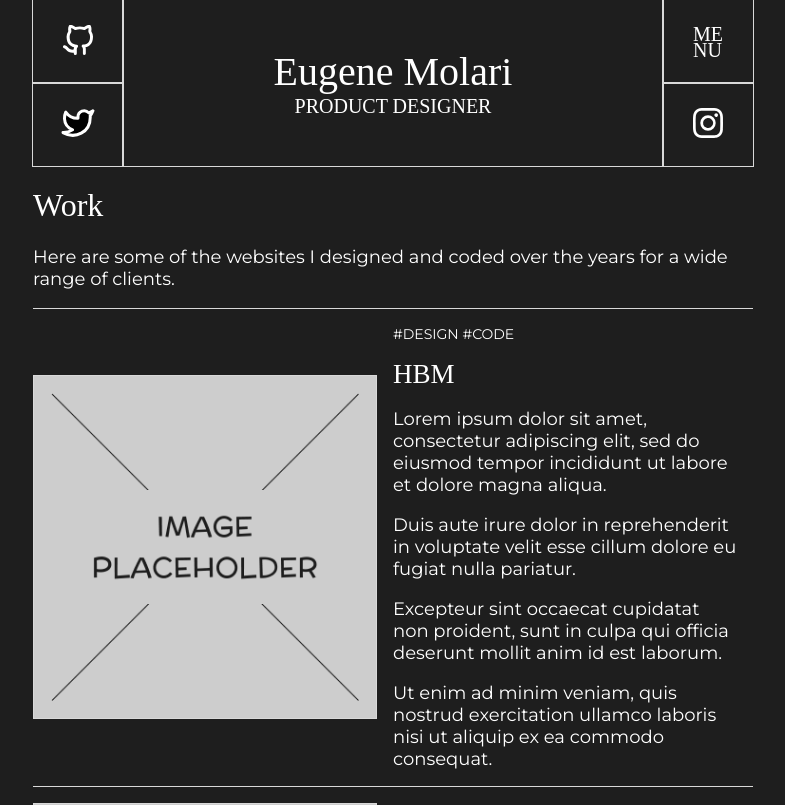
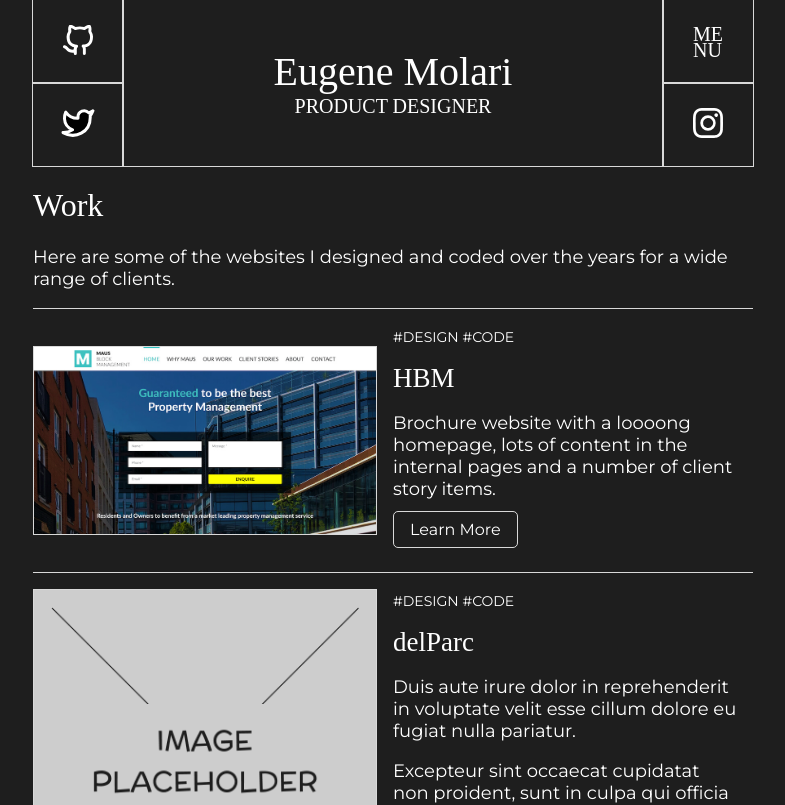
Before and after one commit to eugelogic/emerald, a Next.js app: page /work in a window 1280 px wide. Shown: the top 805 px of the page, without its empty margins (247-1032 px from the left). Built offline with nearby package versions, Linux system fonts and the light colour scheme; a web font is replaced by a local one.

Commit message:
Draft final content of the HBM work on the index + improve style of the IndexItemSplit component

```diff
--- a/components/IndexItemSplit.js
+++ b/components/IndexItemSplit.js
@@ -5,7 +5,7 @@ import styles from '../styles/IndexItemSplit.module.scss'
 const IndexItemSplit = ({ slug, imageSrc, imageAlt, imageWidth, imageHeight, categories, title, children }) => {
     return (
         <li className={styles.listItem}>
-            <div>
+            <div className={styles.media}>
                 <Link href={`/${slug}`}>
                     <a>
                         <Image
@@ -18,7 +18,7 @@ const IndexItemSplit = ({ slug, imageSrc, imageAlt, imageWidth, imageHeight, cat
                     </a>
                 </Link>
             </div>
-            <div>
+            <div className={styles.blurb}>
                 <div className={styles.categories}>
                     <span>{categories}</span>
                 </div>
--- a/pages/work.js
+++ b/pages/work.js
@@ -12,29 +12,22 @@ const Work = () => {
                 <ul className={styles.indexList}>
                     <IndexItemSplit
                         slug="work/hbm"
-                        imageSrc="/eumodig-image-placeholder-square-light.jpg"
-                        imageAlt="eumodig-image-placeholder-square-light"
-                        imageWidth="720"
-                        imageHeight="720"
+                        imageSrc="/hbm-homepage-thumbnail.jpg"
+                        imageAlt="hbm homepage thumbnail"
+                        imageWidth="840"
+                        imageHeight="463"
                         categories="#DESIGN #CODE"
                         title="HBM"
                     >
                         <p>
-                            Lorem ipsum dolor sit amet, consectetur adipiscing elit, sed do eiusmod tempor incididunt ut
-                            labore et dolore magna aliqua.
+                            Brochure website with a loooong homepage, lots of content in the internal pages and a number
+                            of client story items.
                         </p>
-                        <p>
-                            Duis aute irure dolor in reprehenderit in voluptate velit esse cillum dolore eu fugiat nulla
-                            pariatur.
-                        </p>
-                        <p>
-                            Excepteur sint occaecat cupidatat non proident, sunt in culpa qui officia deserunt mollit
-                            anim id est laborum.
-                        </p>
-                        <p>
-                            Ut enim ad minim veniam, quis nostrud exercitation ullamco laboris nisi ut aliquip ex ea
-                            commodo consequat.
-                        </p>
+                        <div className="buttonLink">
+                            <Link href="/work/hbm">
+                                <a>Learn More</a>
+                            </Link>
+                        </div>
                     </IndexItemSplit>
                     <IndexItemSplit
                         slug="work/delparc"
@@ -58,11 +51,11 @@ const Work = () => {
                 <div className={styles.moreContent}>
                     <p>More work items coming soon.</p>
                     <p>Want to see more of my output ?</p>
-                    <span className="buttonLink">
+                    <div className="buttonLink">
                         <Link href="/playground">
                             <a>View Playground</a>
                         </Link>
-                    </span>
+                    </div>
                 </div>
             </div>
         </Layout>
--- a/styles/IndexItemSplit.module.scss
+++ b/styles/IndexItemSplit.module.scss
@@ -4,20 +4,17 @@
     list-style: none;
     border-top: 0.5px solid $gray-light-very;
     padding: 1rem 0;
-    div:last-child {
+    .media {
+        a span img {
+            border: 0.5px solid $gray-light-very !important;
+        }
+    }
+    .blurb {
         padding: 1rem 0 0;
-    }
         .categories {
             span {
                 font-size: $fs-350;
             }
-    }
-    p:last-child {
-        margin-bottom: 0;
-    }
-
-    a span img {
-        border: 0.5px solid $gray-light-very !important;
         }
         a h2 {
             margin: 1rem 0;
@@ -25,20 +22,24 @@
                 color: $magenta;
             }
         }
+        p:last-child {
+            margin-bottom: 0;
+        }
+    }
 }
 @media (min-width: 35rem) {
     .listItem {
         display: flex;
-        div:first-child {
+        div {
+            flex: 1;
+        }
+        .media {
             display: flex;
             flex-direction: column;
             justify-content: center;
         }
-        div:last-child {
+        .blurb {
             padding: 0 1rem;
-        }
-        div {
-            flex: 1;
         }
     }
 }
--- a/styles/globals.scss
+++ b/styles/globals.scss
@@ -65,12 +65,12 @@ code {
 .buttonLink {
     margin: 1rem 0;
     a {
-        text-align: center;
+        font-size: 1rem;
         border: 1px solid $gray-light-very;
         border-radius: 5px;
         padding: 0.5rem 1rem;
         &:hover {
-            border: none;
+            border: 1px solid $white;
             color: $gray-dark-very;
             background-color: $white;
         }
```
Also changed, not shown: public/hbm-homepage-thumbnail.jpg (added). Lines whose indentation alone changed are shown as unchanged.
